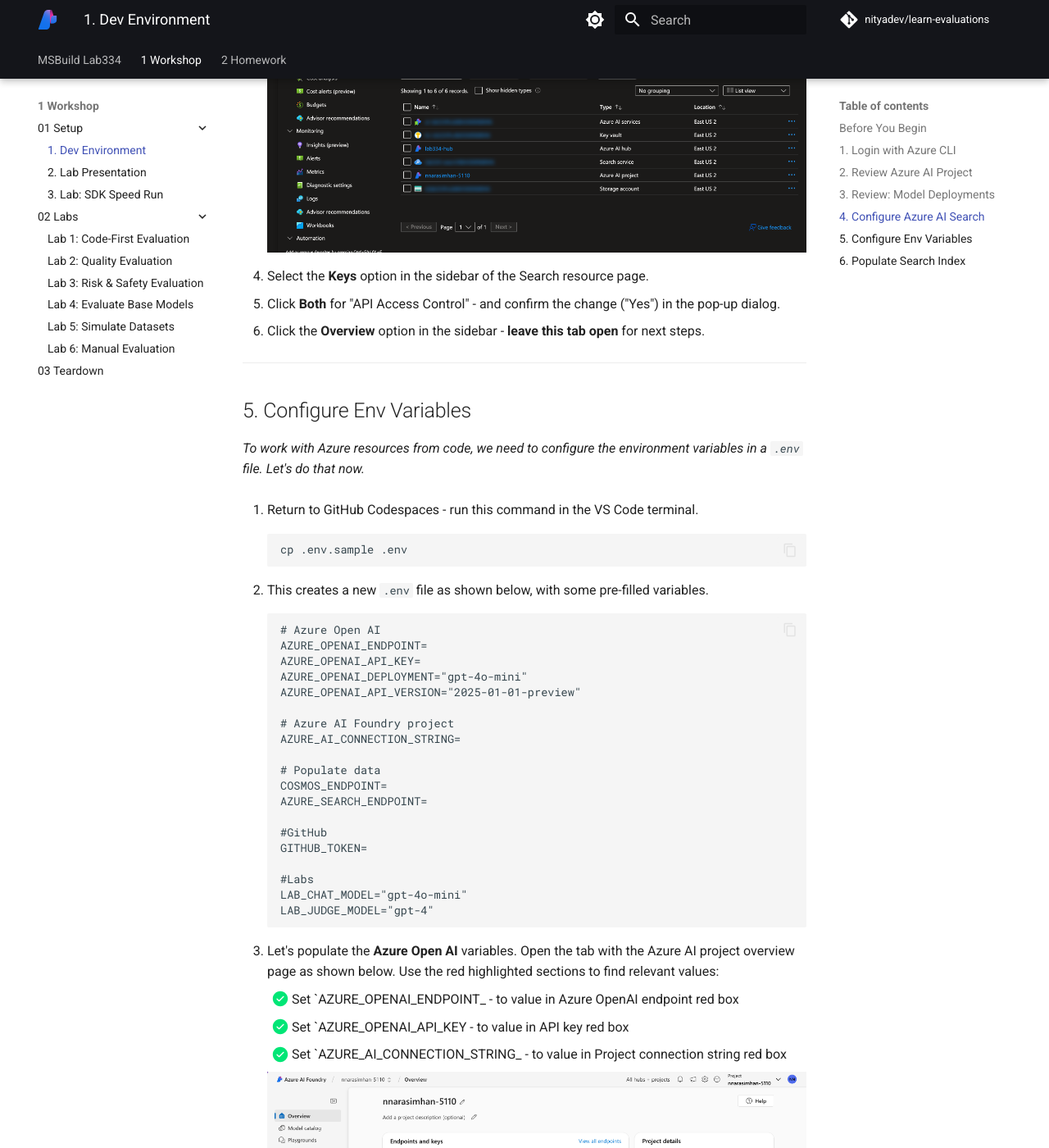
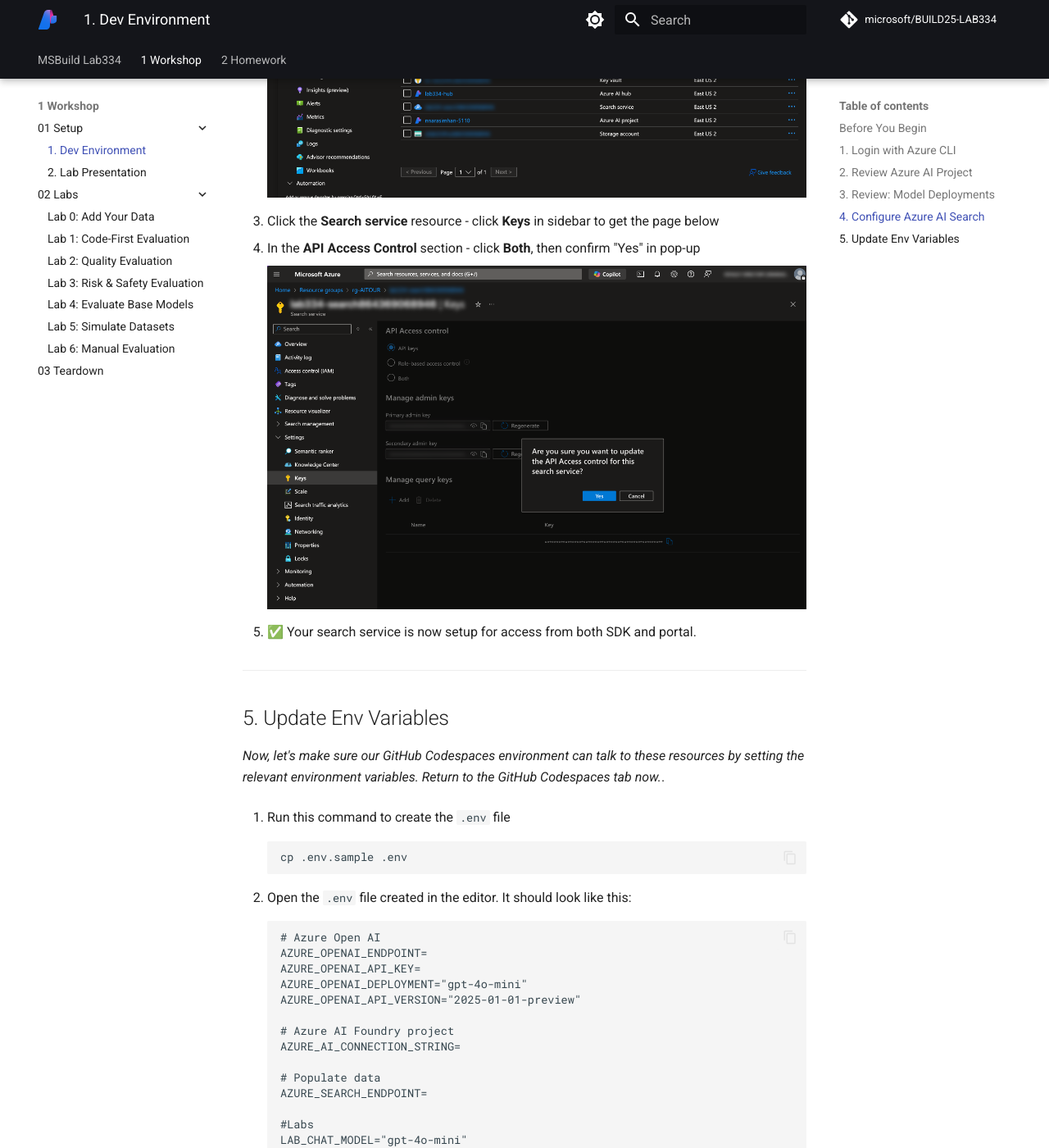
Before and after one commit to nityadev/BUILD25-LAB334, an MkDocs documentation site: the page built from docs/1-Workshop/01-Setup/00.md, in a window 1280 px wide and 1400 px high, scrolled down 3295 px. Shown: the whole window at 82% size. Built offline with MkDocs 1.6.1 and Material for MkDocs 9.7.7, drawn with Linux system fonts in a browser that asks for light colours; comment, search, counter and statistics services are not loaded; some of the changed text lies outside the part shown.

Commit message:
update / added mini-lab for search index

````diff
--- a/docs/1-Workshop/01-Setup/00.md
+++ b/docs/1-Workshop/01-Setup/00.md
@@ -65,9 +65,8 @@ _Your Azure AI project is the main resource for developing and managing your gen
 === "I AM A SESSION ATTENDEE"
 
     - Visit [https://ai.azure.com](https://ai.azure.com) - login with the same Azure account.
-    - You should have a pre-provisioned Azure AI project listed on this page.
-    - Click on it - you should see a details page like this.
-    - **Leave this tab open** - we'll use it later to configure environment variables
+    - You'll see a pre-provisioned Azure AI project listed - click it to get the page below.
+    - ☑️ We'll use the highlighted sections here later to set env variables.
 
         ![Foundry](./../../img/self-guided/01-Create-Project-06.png)
 
@@ -86,11 +85,11 @@ _Your Azure AI project is the main resource for developing and managing your gen
 
 ## 3. Review: Model Deployments
 
-_We need 3 models - a chat model (`gpt-4o-mini`), an evaluation model (`gpt4`), and an embedding model (`text-embedding-ada-002`). Let's check if they are deployed in our project._
+We need three models: a _chat_ model (`gpt-4o-mini`), a _judge model_ (`gpt4`), and an _embedding_ model (`text-embedding-ada-002`). Let's locate this section in our Azure AI project, next.
 
-1. In the Azure AI project overview page, click on **Models + Deployments** in the sidebar.
-1. You should see a list of models - with 3 models deployed as shown below.
-1. We will use the _Name_ values later when setting up environment variables.
+1. In the above page, click **Models + Deployments** in sidebar - you see the page below.
+1. Verify you see the same 3 models - with the names as shown below.
+1. ✅ We have already set these for you in the `.env` file you will customize later.
 
     ![Foundry](./../../img/self-guided/01-Deploy-Models-09.png)
 
@@ -98,33 +97,33 @@ _We need 3 models - a chat model (`gpt-4o-mini`), an evaluation model (`gpt4`),
 
 ## 4. Configure Azure AI Search
 
-_We will use Azure AI Search from both portal and code - to do this, we need to update its default access to support "Both" keys and managed identity_.
+_The "Manual Evaluation" exercise will use the Azure AI Search index from the evaluations portal. To support this, we need to make one small change to default configuration. Let's do that, next_.
 
-
-1. Visit the [https://portal.azure.com](https://portal.azure.com) - login with the same Azure account.
-1. Click the default resource group (`rg-AITOUR`) to see resource group details.
-1. Click the **Search service** resource in the list, as shown below.
+1. Open a new browser tab - visit [https://portal.azure.com/#browse/resourcegroups](https://portal.azure.com/#browse/resourcegroups)
+1. Login with the same Azure account - click the `rg-AITOUR` entry to get the page below
 
     ![Portal](./../../img/self-guided/01-Azure-Portal-03.png)
 
-1. Select the **Keys** option in the sidebar of the Search resource page.
-1. Click **Both** for "API Access Control" - and confirm the change ("Yes") in the pop-up dialog.
-1. Click the **Overview** option in the sidebar - **leave this tab open** for next steps.
+1. Click the **Search service** resource - click **Keys** in sidebar to get the page below
+1. In the **API Access Control** section - click **Both**, then confirm "Yes" in pop-up
+
+    ![Portal](./../../img/self-guided/01-Azure-Portal-06.png)
+
+1. ✅ Your search service is now setup for access from both SDK and portal.
 
 ---
 
-## 5. Configure Env Variables
+## 5. Update Env Variables
 
-_To work with Azure resources from code, we need to configure the environment variables in a `.env` file. Let's do that now._
+_Now, let's make sure our GitHub Codespaces environment can talk to these resources by setting the relevant environment variables. Return to the GitHub Codespaces tab now._.
 
-
-1. Return to GitHub Codespaces - run this command in the VS Code terminal.
+1. Run this command to create the `.env` file
 
     ```bash title="" linenums="0"
     cp .env.sample .env
     ```
 
-1. This creates a new `.env` file as shown below, with some pre-filled variables.
+1. Open the `.env` file created in the editor. It should look like this:
 
     ```text title="" linenums="0"
     # Azure Open AI
@@ -137,52 +136,25 @@ _To work with Azure resources from code, we need to configure the environment va
     AZURE_AI_CONNECTION_STRING=
 
     # Populate data
-    COSMOS_ENDPOINT=
     AZURE_SEARCH_ENDPOINT=
+
+    #Labs
+    LAB_CHAT_MODEL="gpt-4o-mini"
+    LAB_JUDGE_MODEL="gpt4"
 
     #GitHub
     GITHUB_TOKEN=
-
-    #Labs
-    LAB_CHAT_MODEL="gpt-4o-mini"
-    LAB_JUDGE_MODEL="gpt-4"
     ```
 
-1. Let's populate the **Azure Open AI** variables. Open the tab with the Azure AI project overview page as shown below. Use the red highlighted sections to find relevant values:
+1. Switch to the browser tab containing your Azure AI Foundry project page. Click on `Overview` in the sidebar to get the view below. Then use the highlighted sections to populate _.env_.
 
-    - [X] Set `AZURE_OPENAI_ENDPOINT_ - to value in Azure OpenAI endpoint red box
-    - [X] Set `AZURE_OPENAI_API_KEY - to value in API key red box
-    - [X] Set `AZURE_AI_CONNECTION_STRING_ - to value in Project connection string red box
+    - [X] Set `AZURE_OPENAI_ENDPOINT` - to value in Azure OpenAI endpoint red box
+    - [X] Set `AZURE_OPENAI_API_KEY` - to value in API key red box
+    - [X] Set `AZURE_AI_CONNECTION_STRING` - to value in Project connection string red box
 
     ![Foundry](./../../img/self-guided/01-Create-Project-06.png)
 
-1. Let's update the Search endpoint. Return to the Azure portal tab with the Search resource open. Look for the `Essentials` panel in the **Overview** section.
+1. Switch to the browser tab containing your Azure Portal view. Click the _search service_ resource to view its details page. Look for the `Essentials` panel in the Overview section.
     - [X] Set `AZURE_SEARCH_ENDPOINT_ - to the "Uri" value in this panel.
 
 **Your environment variables are set!**
-
-
----
-
-## 6. Populate Search Index
-
-We can now populate the search index using our data. This is a 2-step process that takes a few minutes to complete.
-
-1. Open the VS Code terminal in GitHub Codespaces and run this command. This will give our user identity access roles to update the search resource.
-
-    ```bash title="" linenums="0"
-    ./scripts/update-search-roles.sh
-    ```
-
-1. Open the `data/product_info/create-azure-search.ipynb` notebook in editor, and run it.
-    - Select Kernel - use the default Python environment.
-    - Clear Outputs, then "Run All" - this will populate the search index using local product data
-1. Verify the product search index was created:
-    - Visit the Azure AI Search resource page in Azure portal above
-    - Click on **Search Explorer** - you should see a `contoso-products` search index.
-
-**Your search index is ready!**
-
----
-
-**Next**: Let's get started with the labs!
--- a/mkdocs.yml
+++ b/mkdocs.yml
@@ -1,13 +1,13 @@
 # General ...................................................
 site_name: Azure AI Foundry Evaluations
-site_url: https://nityadev.github.io/learn-evaluations
+site_url: https://nityadev.github.io/BUILD25-LAB334
 site_author: Nitya Narasimhan
 site_description: >-
   Workshop on exploring Azure AI Evalautions
 
 # Repository .................................................
-repo_name: nityadev/learn-evaluations
-repo_url: https://github.com/nityadev/learn-evaluations
+repo_name: microsoft/BUILD25-LAB334
+repo_url: https://github.com/microsoft/BUILD25-LAB334
 
 # Copyright ...................................................
 copyright: >
````
Also changed, not shown: docs/1-Workshop/01-Setup/01.md (+1 -1 lines), docs/1-Workshop/02-Labs/00.md (added, +76 -0 lines), docs/2-Homework/02.md (renamed from docs/1-Workshop/01-Setup/02.md, +1 -1 lines), 2 other files.
